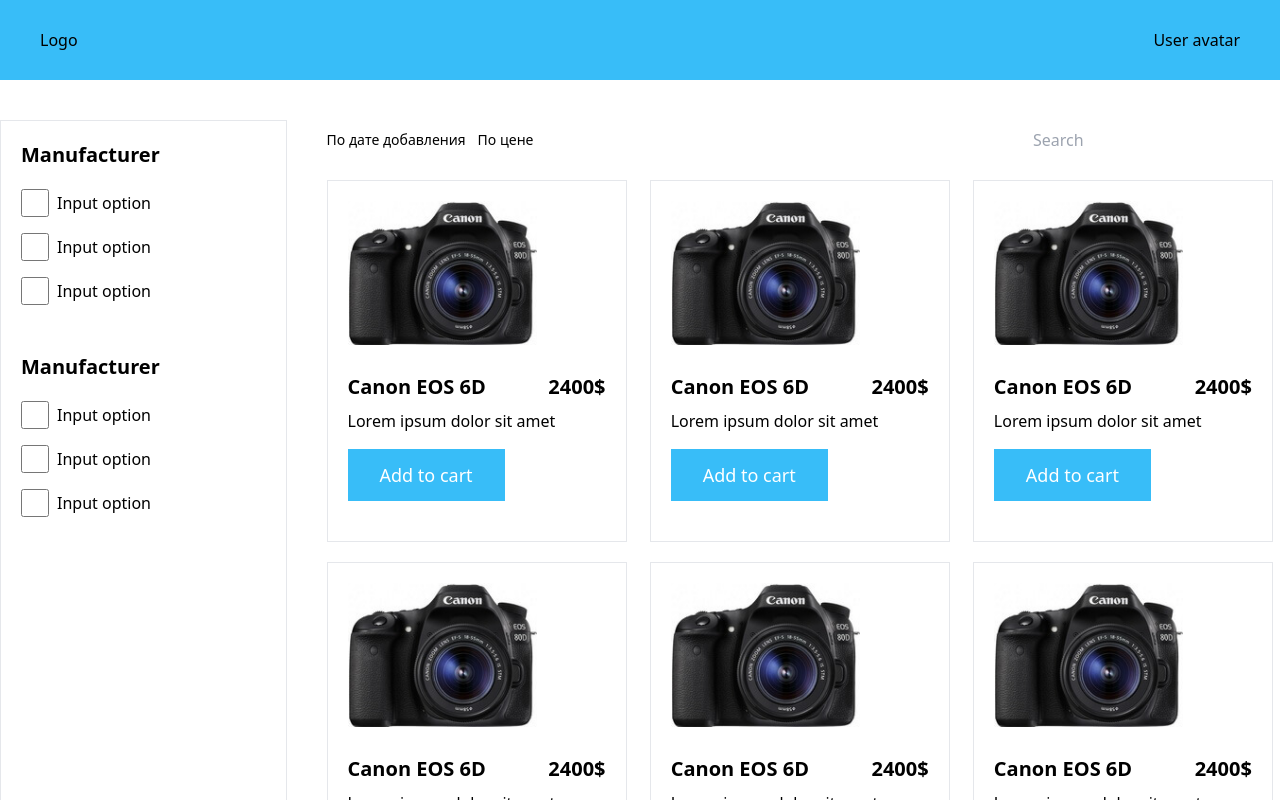
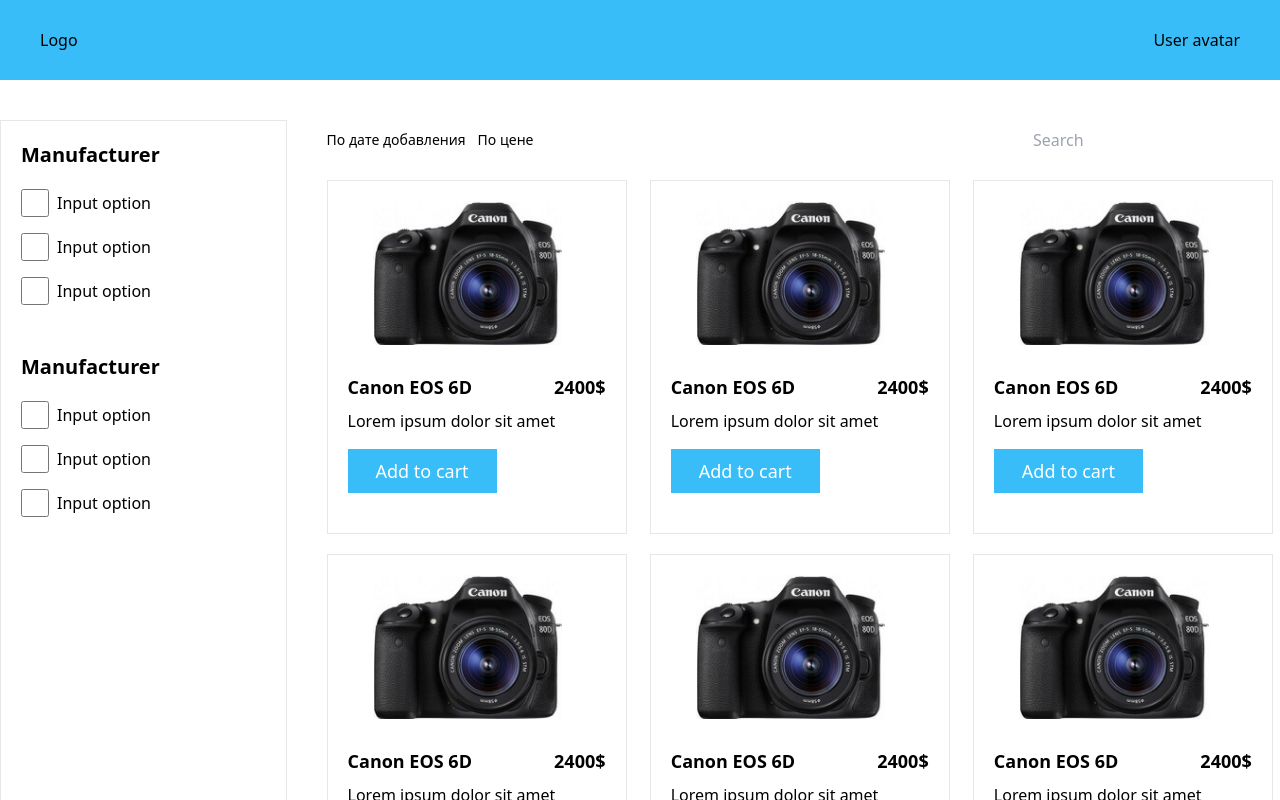
Before and after one commit to AleksandrKalinin/nuxt-commerce, a Nuxt app: page / in a window 1280 px wide. Shown: the top 800 px of the page. Built offline with nearby package versions, Linux system fonts and the light colour scheme.

Commit message:
refactor: Minor style fixes

```diff
--- a/components/CatalogItem.vue
+++ b/components/CatalogItem.vue
@@ -1,15 +1,15 @@
 <template>
   <div class="p-5 border sky-blue-400 mb-5 max-w-[300px]">
     <div class="flew lg:w-60 lg:h-36 w-40 h-24">
-      <img class="w-fit h-full object-cover" src="/images/1.jpg" />
+      <img class="w-fit h-full mx-auto object-cover" src="/images/1.jpg" />
     </div>
     <div class="py-5">
-      <h2 class="text-xl flex justify-between items-center font-semibold py-2">
+      <h2 class="text-lg flex justify-between items-center font-semibold py-2">
         Canon EOS 6D <span class="">2400$</span>
       </h2>
       <p class="text-base mb-4">Lorem ipsum dolor sit amet</p>
       <button
-        class="text-lg px-8 mx-auto py-3 bg-sky-400 text-white rounded-none"
+        class="text-lg px-7 mx-auto py-2 bg-sky-400 text-white rounded-none"
       >
         Add to cart
       </button>
--- a/components/CatalogPanel.vue
+++ b/components/CatalogPanel.vue
@@ -1,8 +1,10 @@
 <template>
   <div class="navigation w-100 flex justify-between items-center pb-5">
     <div class="navigation__sorting flex justify-between">
-      <div class="sorting-option mr-3 text-sm">По дате добавления</div>
-      <div class="sorting-option mr-3 text-sm">По цене</div>
+      <span class="sorting-option mr-3 text-sm cursor-pointer"
+        >По дате добавления</span
+      >
+      <span class="sorting-option mr-3 text-sm cursor-pointer">По цене</span>
     </div>
     <div class="navigation__search">
       <input type="text" placeholder="Search" class="py-2 px-4" />
```
